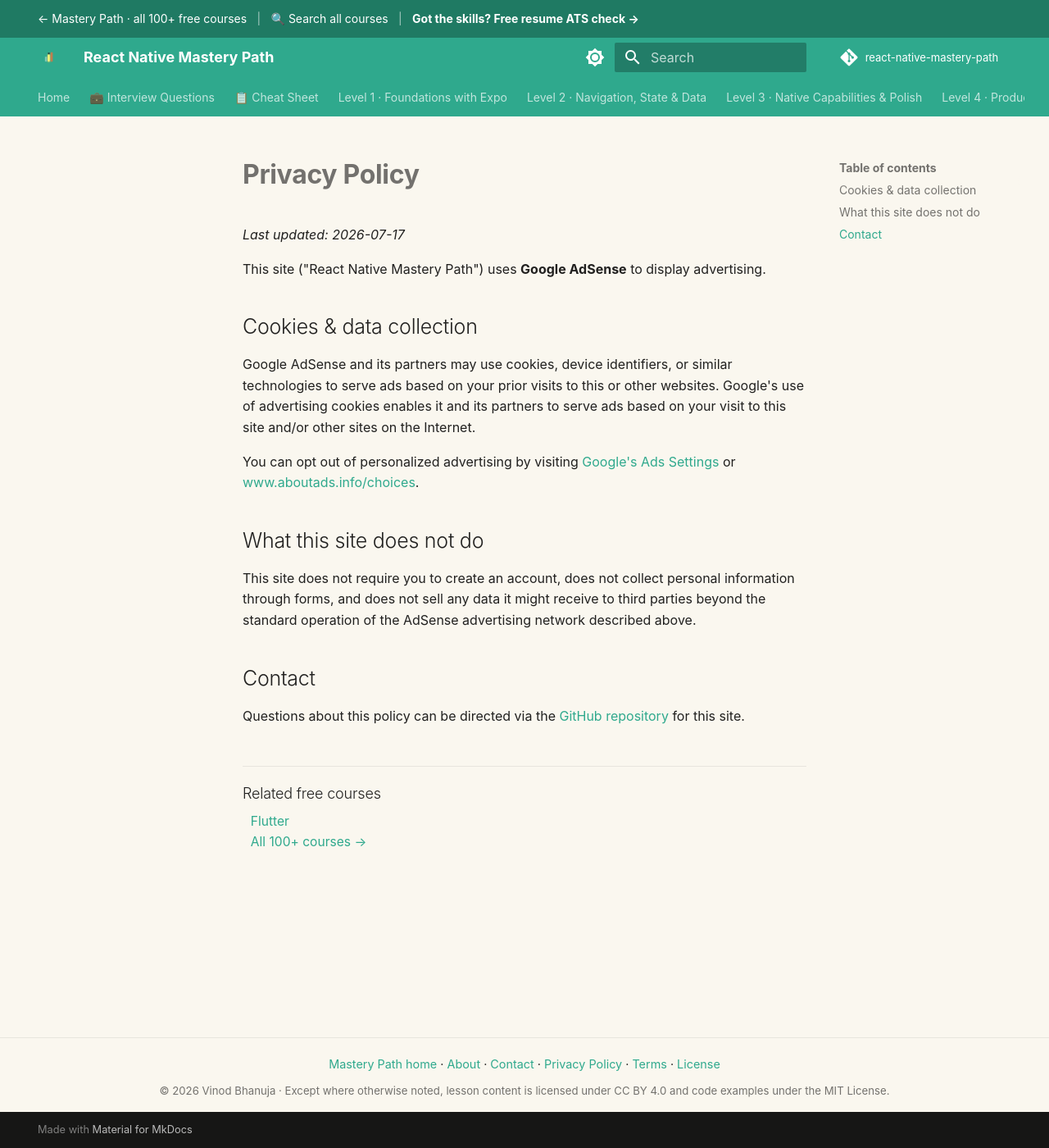
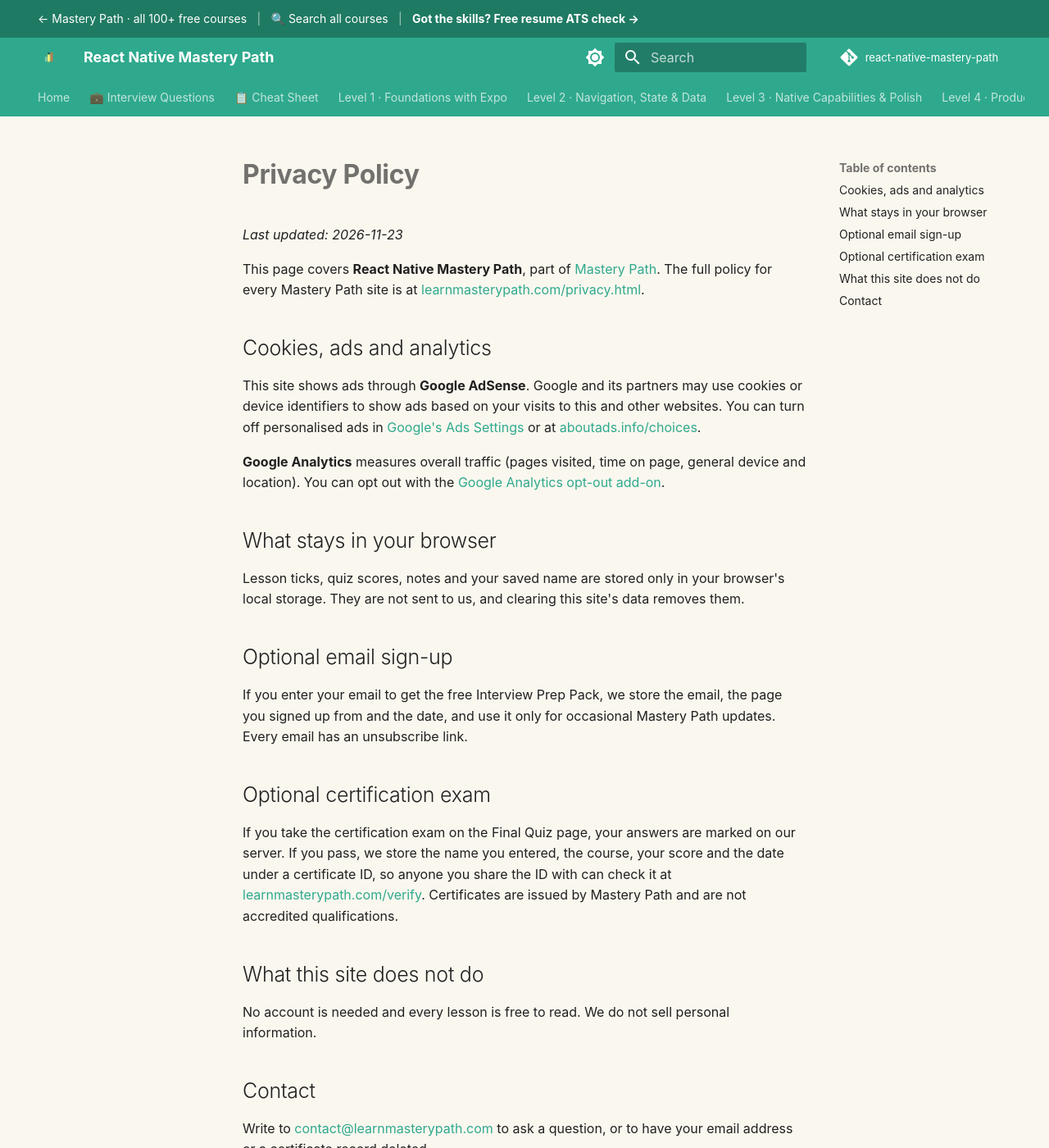
Before and after one commit to SIGILIPELLI/react-native-mastery-path, an MkDocs documentation site: the page built from docs/privacy.md, in a window 1280 px wide and 1400 px high. Shown: the whole window at 82% size. Built offline with MkDocs 1.6.1 and Material for MkDocs 9.7.7, drawn with Linux system fonts in a browser that asks for light colours; comment, search, counter and statistics services are not loaded.

Commit message:
Update privacy page: progress stays in the browser, optional email sign-up and certification exam, link to the full policy
Co-Authored-By: Claude Opus 5.5 <noreply@anthropic.com>

```diff
--- a/docs/privacy.md
+++ b/docs/privacy.md
@@ -1,33 +1,35 @@
 ---
-description: "Privacy policy for React Native Mastery Path: how Google AdSense cookies work here, what the site does not collect, and how to opt out."
+description: "Privacy policy for the free React Native Mastery Path: cookies for ads and analytics, what stays in your browser, and the optional email sign-up and certification exam."
 ---
 
 # Privacy Policy
 
-_Last updated: 2026-07-17_
+_Last updated: 2026-11-23_
 
-This site ("React Native Mastery Path") uses **Google AdSense** to display advertising.
+This page covers **React Native Mastery Path**, part of [Mastery Path](https://learnmasterypath.com/). The full policy for every Mastery Path site is at [learnmasterypath.com/privacy.html](https://learnmasterypath.com/privacy.html).
 
-## Cookies & data collection
+## Cookies, ads and analytics
 
-Google AdSense and its partners may use cookies, device identifiers, or similar
-technologies to serve ads based on your prior visits to this or other websites.
-Google's use of advertising cookies enables it and its partners to serve ads
-based on your visit to this site and/or other sites on the Internet.
+This site shows ads through **Google AdSense**. Google and its partners may use cookies or device identifiers to show ads based on your visits to this and other websites. You can turn off personalised ads in [Google's Ads Settings](https://adssettings.google.com/) or at [aboutads.info/choices](https://www.aboutads.info/choices/).
 
-You can opt out of personalized advertising by visiting
-[Google's Ads Settings](https://adssettings.google.com/) or
-[www.aboutads.info/choices](https://www.aboutads.info/choices/).
+**Google Analytics** measures overall traffic (pages visited, time on page, general device and location). You can opt out with the [Google Analytics opt-out add-on](https://tools.google.com/dlpage/gaoptout).
+
+## What stays in your browser
+
+Lesson ticks, quiz scores, notes and your saved name are stored only in your browser's local storage. They are not sent to us, and clearing this site's data removes them.
+
+## Optional email sign-up
+
+If you enter your email to get the free Interview Prep Pack, we store the email, the page you signed up from and the date, and use it only for occasional Mastery Path updates. Every email has an unsubscribe link.
+
+## Optional certification exam
+
+If you take the certification exam on the Final Quiz page, your answers are marked on our server. If you pass, we store the name you entered, the course, your score and the date under a certificate ID, so anyone you share the ID with can check it at [learnmasterypath.com/verify](https://learnmasterypath.com/verify/). Certificates are issued by Mastery Path and are not accredited qualifications.
 
 ## What this site does not do
 
-This site does not require you to create an account, does not collect personal
-information through forms, and does not sell any data it might receive to third
-parties beyond the standard operation of the AdSense advertising network
-described above.
+No account is needed and every lesson is free to read. We do not sell personal information.
 
 ## Contact
 
-Questions about this policy can be directed via the
-[GitHub repository](https://github.com/SIGILIPELLI/react-native-mastery-path) for this
-site.
+Write to [contact@learnmasterypath.com](mailto:contact@learnmasterypath.com) to ask a question, or to have your email address or a certificate record deleted.
```
